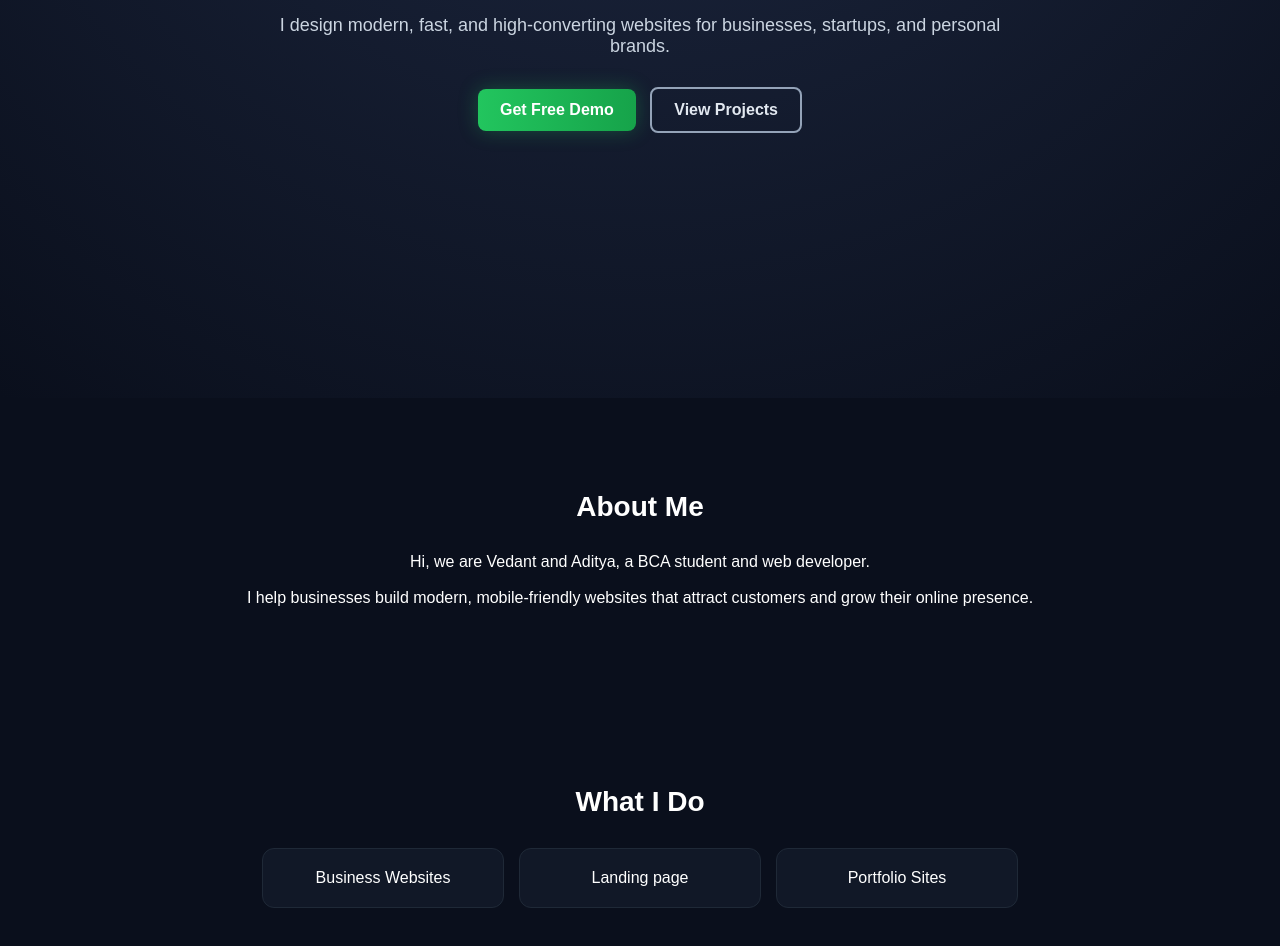
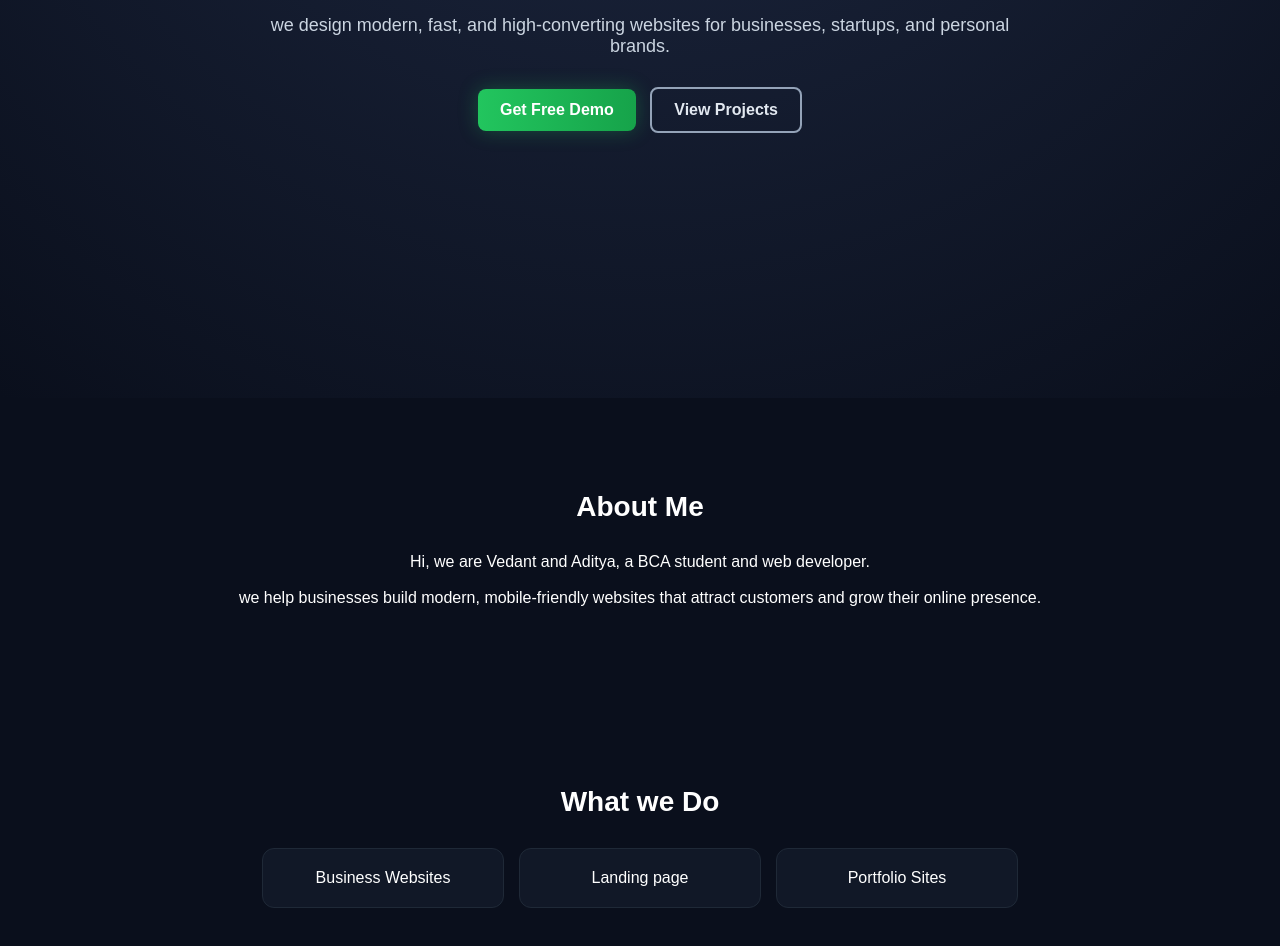
Before and after one commit to vj1961152-hue/freelancing-, a plain HTML site: page index.html in a window 1280 px wide. Shown: the part 442-1388 px from the top of the page. Drawn offline with Linux system fonts and the light colour scheme.

Commit message:
Update text for consistency and clarity
Replaced all instances of 'I' with 'we' for consistency and updated some text for clarity.

```diff
--- a/index.html
+++ b/index.html
@@ -19,7 +19,7 @@
             <h1>Building websites that bring you customers & growth</h1>
 
             <p>
-                I design modern, fast, and high-converting websites for businesses, startups, and personal brands.
+                we design modern, fast, and high-converting websites for businesses, startups, and personal brands.
             </p>
 
             <div class="buttons">
@@ -37,7 +37,7 @@
             <div class="about-box">
                 <p>
                     Hi, we are Vedant and Aditya, a BCA student and web developer.<br><br>
-                    I help businesses build modern, mobile-friendly websites
+                    we help businesses build modern, mobile-friendly websites
                     that attract customers and grow their online presence.
                 </p>
             </div>
@@ -46,7 +46,7 @@
 
         <!-- SERVICES -->
         <section class="section">
-            <h2>What I Do</h2>
+            <h2>What we Do</h2>
 
             <div class="grid">
 
```
